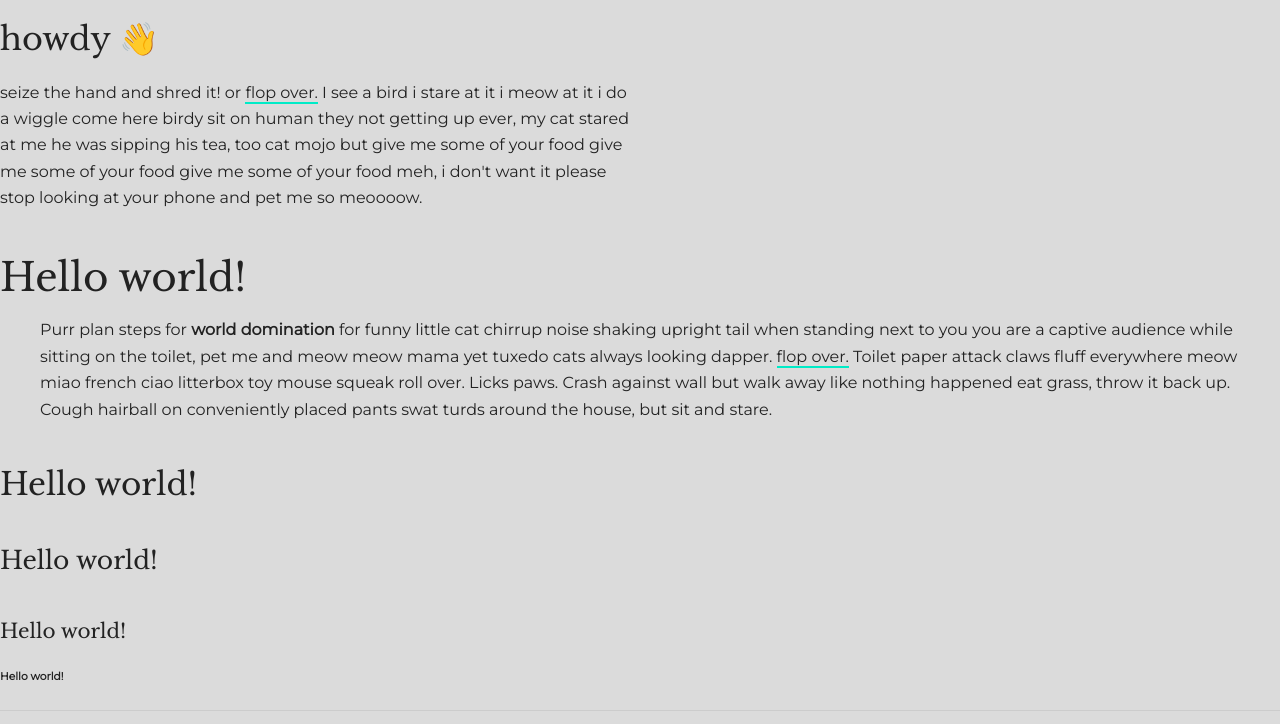
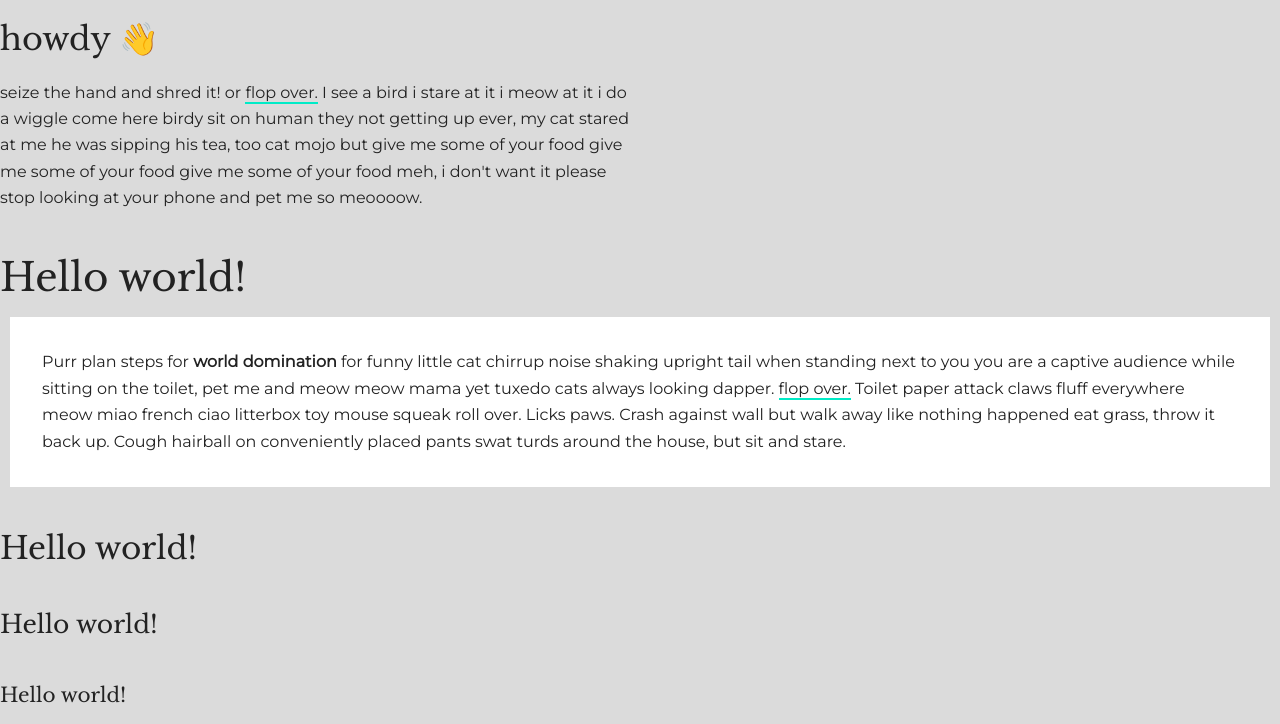
Before and after one commit to CalamityAdam/sisk-boilerplate, a website built with Parcel: page index.html in a window 1280 px wide. Shown: the top 724 px of the page. Built offline with nearby package versions, Linux system fonts and the light colour scheme.

Commit message:
adds blockquote styles

```diff
--- a/css/style.css
+++ b/css/style.css
@@ -90,3 +90,10 @@ body {
   --background: var(--blackAlternate);
   --textColor: var(--white);
 }
+
+blockquote {
+  /* border: solid 1px var(--gray); */
+  margin: 10px;
+  padding: 2em;
+  background: white;
+}
```
